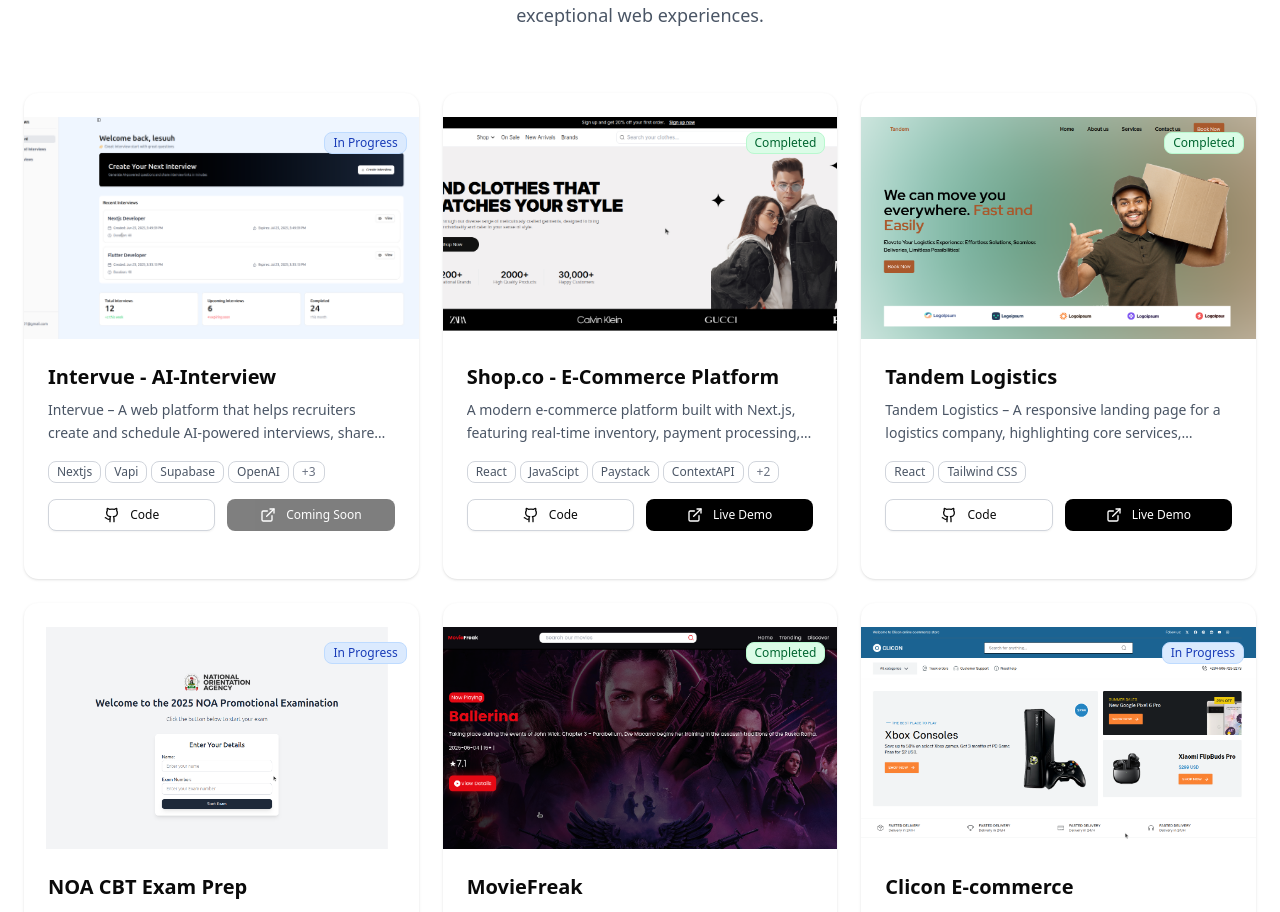
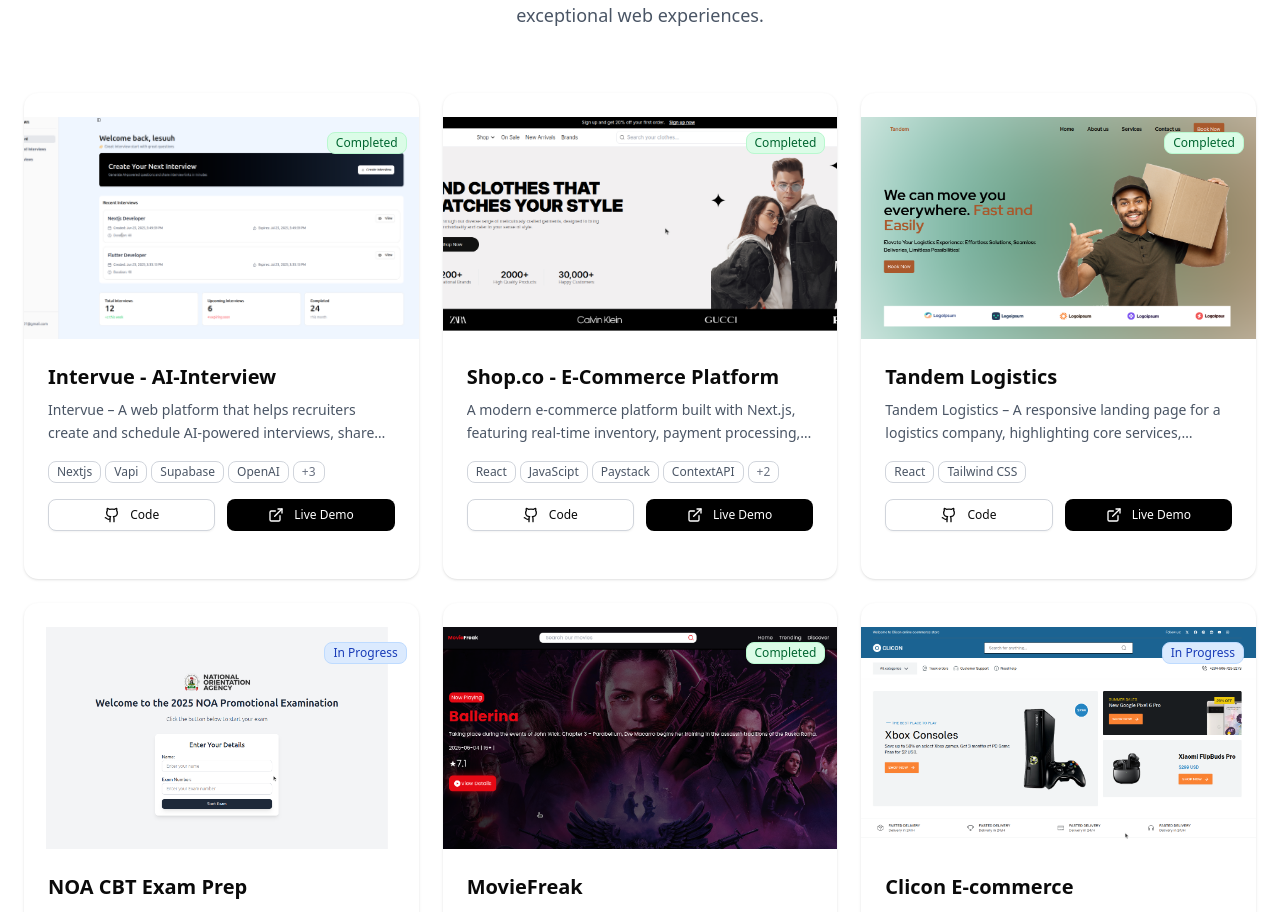
Before and after one commit to Lesuuh/new-portfolio, a Next.js app: page / in a window 1280 px wide. Shown: the part 1667-2579 px from the top of the page. Built offline with nearby package versions, Linux system fonts and the light colour scheme.

Commit message:
change status of intervue to completed and added the correct url

```diff
--- a/app/_components/Porfolio.tsx
+++ b/app/_components/Porfolio.tsx
@@ -33,8 +33,8 @@
       tech: ["Nextjs", "Vapi", "Supabase", "OpenAI", "Zustand", "Tailwind CSS"],
       image: "/images/intervue.png?height=200&width=300",
       github: "https://github.com/Lesuuh/intervue",
-      live: "https://noacbt.netlify.app/",
-      status: "In Progress",
+      live: "https://intervue-test.vercel.app/",
+      status: "Completed",
     },
     {
       title: "Shop.co - E-Commerce Platform",
```
